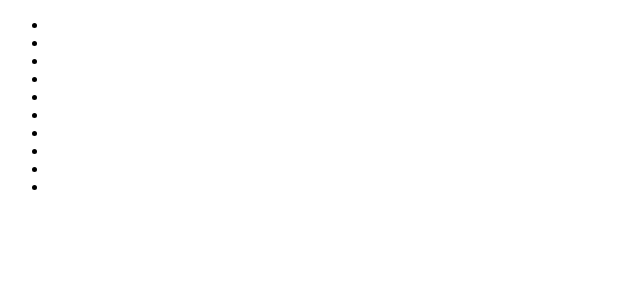
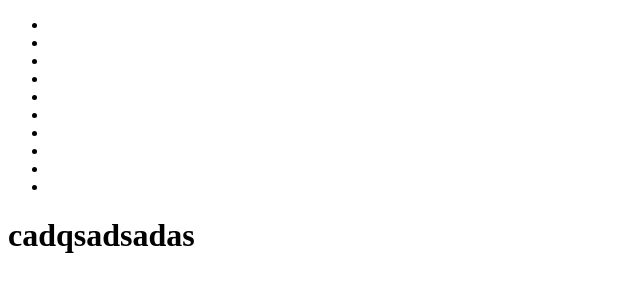
Before and after one commit to abc369117/fuckyou, a plain HTML site: page index.html in a window 1280 px wide. Shown: the whole page, without its empty margins (0-640 px from the left). Drawn offline with Linux system fonts and the light colour scheme.

Commit message:
修改首页

```diff
--- a/index.html
+++ b/index.html
@@ -20,5 +20,6 @@
     <li></li>
     <li></li>
 </ul>
+<h1>cadqsadsadas</h1>
 </body>
 </html>
```
